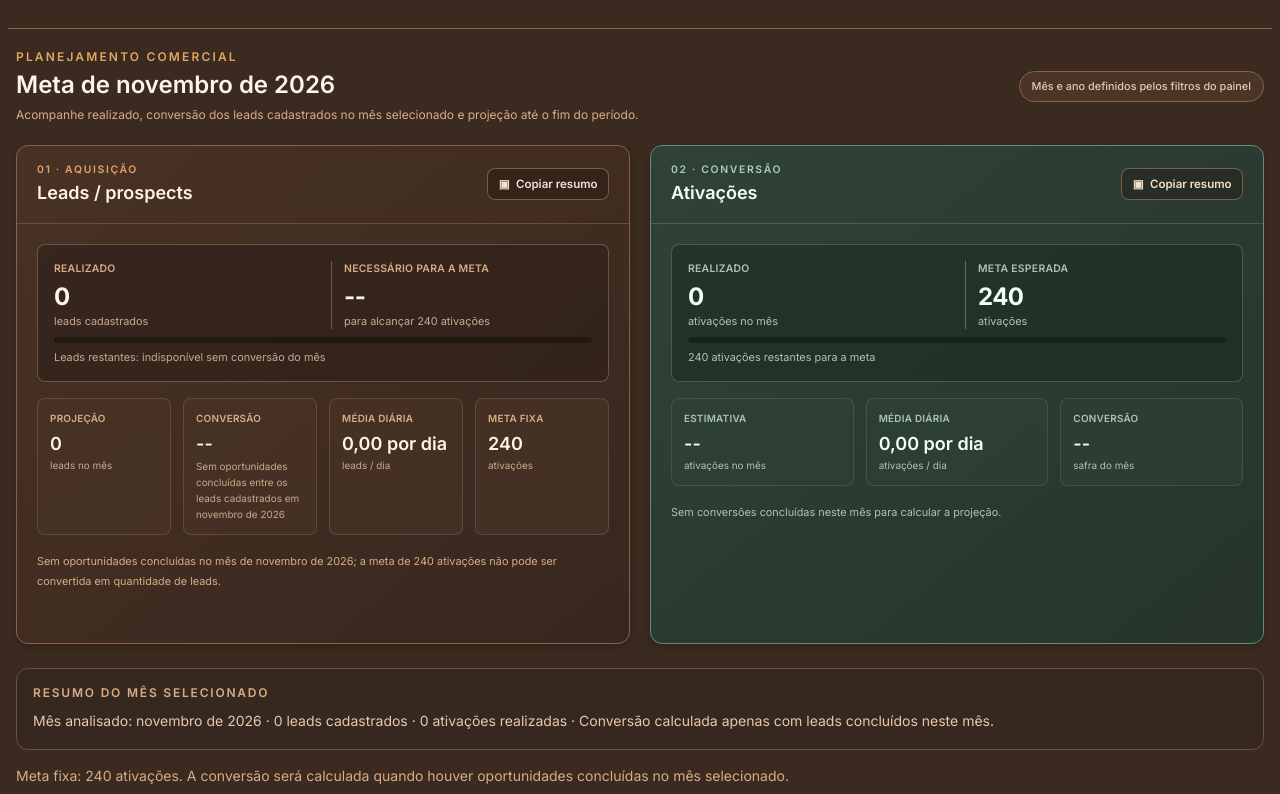
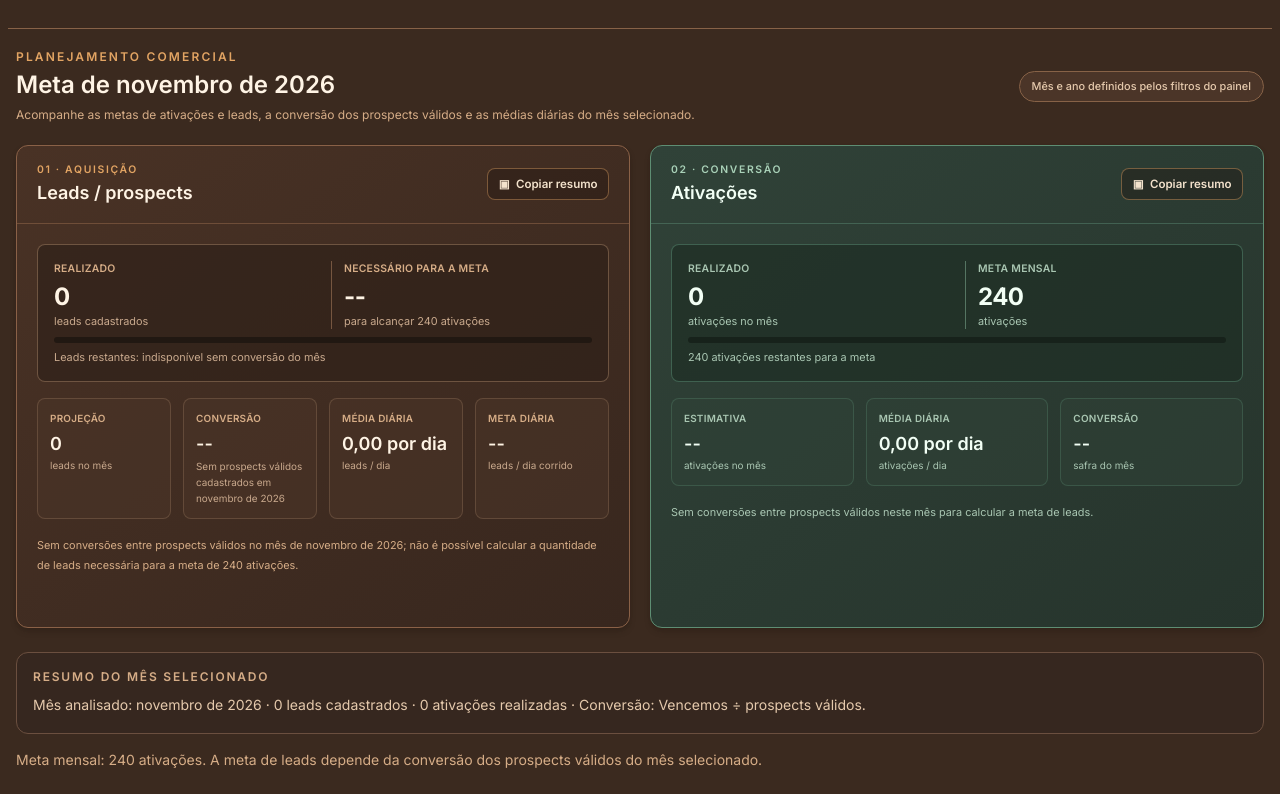
Before and after one commit to Geelpa/Controle-prospects-e-vendas, a plain HTML site: page index.html in a window 1280 px wide. Both pictures are taken after a click on the tab "Meta". Shown: the part 124-918 px from the top of the page. Drawn offline with nearby package versions, Linux system fonts and the light colour scheme.

Commit message:
meta fix

```diff
--- a/index.html
+++ b/index.html
@@ -818,6 +818,7 @@
                     <h2 id="totalProspects" class="text-3xl font-semibold mt-2">
                         0
                     </h2>
+                    <p id="validProspects" class="text-xs font-medium mt-1 text-[#c9a98d]">Prospects válidos: 0</p>
                     <p id="prospectsDailyAverage" class="text-xs font-medium mt-1 text-[#c9a98d]">-- por dia</p>
 
                 </div>
@@ -1094,7 +1095,7 @@
                     <p class="text-xs font-semibold uppercase tracking-[0.18em] text-[#e2a463]">Planejamento comercial</p>
                     <h2 id="goalMonthTitle" class="mt-1 text-2xl font-semibold text-[#fff4e5]">Meta do mês vigente</h2>
                     <p class="mt-1 max-w-3xl text-xs leading-5 text-[#d6ad87]">
-                        Acompanhe realizado, conversão dos leads cadastrados no mês selecionado e projeção até o fim do período.
+                        Acompanhe as metas de ativações e leads, a conversão dos prospects válidos e as médias diárias do mês selecionado.
                     </p>
                 </div>
                 <span class="rounded-full border border-[#876247] bg-[#4b3528] px-3 py-1.5 text-[0.68rem] font-medium text-[#e5c9ac]">
@@ -1124,7 +1125,7 @@
                                 <div class="border-l border-[#765640] pl-3">
                                     <p class="text-[0.65rem] font-semibold uppercase tracking-wide text-[#d6ad87]">Necessário para a meta</p>
                                     <p id="leadMonthlyTarget" class="mt-1 text-2xl font-bold tracking-tight text-[#fff4e5]">--</p>
-                                    <p class="text-[0.68rem] text-[#c9a98d]">para alcançar 240 ativações</p>
+                                    <p class="text-[0.68rem] text-[#c9a98d]">para alcançar <span id="leadActivationGoal">240</span> ativações</p>
                                 </div>
                             </div>
                             <div class="mt-2 h-1.5 overflow-hidden rounded-full bg-[#211812]" role="progressbar" aria-label="Progresso da meta de leads" aria-valuemin="0" aria-valuemax="100">
@@ -1149,9 +1150,9 @@
                                 <p class="text-[0.62rem] text-[#c9a98d]">leads / dia</p>
                             </div>
                             <div class="rounded-lg border border-[#d6ad87]/20 bg-[#4b3528]/55 p-3">
-                                <p class="text-[0.62rem] font-semibold uppercase tracking-wide text-[#d6ad87]">Meta fixa</p>
-                                <p class="mt-1 text-lg font-semibold text-[#fff4e5]">240</p>
-                                <p class="text-[0.62rem] text-[#c9a98d]">ativações</p>
+                                <p class="text-[0.62rem] font-semibold uppercase tracking-wide text-[#d6ad87]">Meta diária</p>
+                                <p id="leadDailyTarget" class="mt-1 text-lg font-semibold text-[#fff4e5]">--</p>
+                                <p class="text-[0.62rem] text-[#c9a98d]">leads / dia corrido</p>
                             </div>
                         </div>
                         <p id="leadGoalFormula" class="text-[0.68rem] leading-5 text-[#d6ad87]">Calculando...</p>
@@ -1178,7 +1179,7 @@
                                     <p class="text-[0.68rem] text-[#a9c6b2]">ativações no mês</p>
                                 </div>
                                 <div class="border-l border-[#557562] pl-3">
-                                    <p class="text-[0.65rem] font-semibold uppercase tracking-wide text-[#a9c6b2]">Meta esperada</p>
+                                    <p class="text-[0.65rem] font-semibold uppercase tracking-wide text-[#a9c6b2]">Meta mensal</p>
                                     <p id="activationMonthlyTarget" class="mt-1 text-2xl font-bold tracking-tight text-[#f2fff5]">--</p>
                                     <p class="text-[0.68rem] text-[#a9c6b2]">ativações</p>
                                 </div>
--- a/js/app.js
+++ b/js/app.js
@@ -96,6 +96,7 @@ function processData(prospectData, salesData) {
 
     // SEM VIABILIDADE: apenas status 'sem viabilidade'
     const noViability = currentDashboardMetrics.prospectStatusRows.noViability.length;
+    const validProspects = totalProspects - noViability;
 
     const contractStatusRows = salesData || [];
     const countContractCategory = category => contractStatusRows.filter(item =>
@@ -165,6 +166,7 @@ function processData(prospectData, salesData) {
     // --- BLOCO DE ATUALIZAÇÃO DOS CARDS NA TELA ---
     updateKPIs({
         total: totalProspects,
+        validProspects,
         prospectsDailyAverage,
         activationsDailyAverage,
         won,
@@ -538,16 +540,23 @@ function updateMonthlyGoal() {
             entry.date >= targetMonthStart &&
             entry.date <= observedThroughDate)
 
-    const acquisitionRows = monthLeads
-        .map(entry => entry.item)
-        .filter(item => !isOwnershipTransferChannel(item))
-    const conversionWins = getUniqueWonRows(acquisitionRows).length
-    const conversionLosses = acquisitionRows.filter(item =>
-        STATUS.lost.includes(normalize(item?.[COLUMN_MAP.status]))
-    ).length
-    const completedOpportunities = conversionWins + conversionLosses
-    const conversionRate = completedOpportunities > 0
-        ? conversionWins / completedOpportunities
+    const acquisitionRows = monthLeads.map(entry => entry.item)
+    const conversionWonRows = acquisitionRows.filter(item =>
+        isWon(item) || STATUS.won.includes(normalize(item?.[COLUMN_MAP.status]))
+    )
+    const conversionWonKeys = new Set(conversionWonRows.map(getWinDedupKey))
+    const eligibleLeadRows = acquisitionRows.filter(item => {
+        if (conversionWonKeys.has(getWinDedupKey(item))) return true
+
+        const status = normalize(item?.[COLUMN_MAP.status])
+        return !STATUS.noViability.includes(status) &&
+            !STATUS.inProgress.includes(status) &&
+            !["em andamento", "não iniciou", "nao iniciou"].includes(status)
+    })
+    const conversionWins = conversionWonRows.length
+    const eligibleProspects = eligibleLeadRows.length
+    const conversionRate = eligibleProspects > 0
+        ? conversionWins / eligibleProspects
         : 0
     const elapsedMonthDays = isTargetMonthFuture
         ? 0
@@ -568,6 +577,9 @@ function updateMonthlyGoal() {
     const leadTarget = conversionRate > 0
         ? Math.ceil(monthlyActivationGoal / conversionRate)
         : null
+    const leadDailyTarget = leadTarget === null
+        ? null
+        : leadTarget / targetMonthDays
     const estimatedActivations = leadTarget === null || projectedLeadCount === null
         ? null
         : projectedLeadCount * conversionRate
@@ -595,6 +607,7 @@ function updateMonthlyGoal() {
     }
 
     setText("activationMonthlyTarget", formatCount(monthlyActivationGoal))
+    setText("leadActivationGoal", formatCount(monthlyActivationGoal))
     setText("activationMonthActual", formatCount(monthActivationRows.length))
     setText("activationRemainingTarget", `${formatCount(remainingActivations)} ativações restantes para a meta`)
     setText("activationDailyAverage", activationDailyAverage === null
@@ -607,7 +620,7 @@ function updateMonthlyGoal() {
         ? `${(conversionRate * 100).toLocaleString("pt-BR", { maximumFractionDigits: 1 })}%`
         : "--")
     setText("activationGoalFormula", leadTarget === null
-        ? "Sem conversões concluídas neste mês para calcular a projeção."
+        ? "Sem conversões entre prospects válidos neste mês para calcular a meta de leads."
         : projectedLeadCount === null
             ? `Projeção indisponível para o mês futuro. Conversão do mês: ${(conversionRate * 100).toLocaleString("pt-BR", { maximumFractionDigits: 1 })}%.`
             : `${formatDailyAverage(projectedLeadCount / targetMonthDays)} leads/dia projetam ${formatCount(projectedLeadCount)} leads no mês; × ${(conversionRate * 100).toLocaleString("pt-BR", { maximumFractionDigits: 1 })}% de conversão = ${Math.round(estimatedActivations).toLocaleString("pt-BR")} ativações estimadas.`)
@@ -619,35 +632,40 @@ function updateMonthlyGoal() {
     setText("leadDailyAverage", leadDailyAverage === null
         ? "--"
         : `${formatDailyAverage(leadDailyAverage)} por dia`)
+    setText("leadDailyTarget", leadDailyTarget === null
+        ? "--"
+        : formatDailyAverage(leadDailyTarget))
     setText("leadEstimatedTarget", projectedLeadCount === null
         ? "--"
         : formatCount(projectedLeadCount))
     setText("leadGoalFormula", leadTarget === null
-        ? `Sem oportunidades concluídas no mês de ${targetLabel}; a meta de ${formatCount(monthlyActivationGoal)} ativações não pode ser convertida em quantidade de leads.`
-        : `${formatCount(monthlyActivationGoal)} ativações ÷ ${(conversionRate * 100).toLocaleString("pt-BR", { maximumFractionDigits: 1 })}% de conversão deste mês = ${formatCount(leadTarget)} leads no total.`)
+        ? `Sem conversões entre prospects válidos no mês de ${targetLabel}; não é possível calcular a quantidade de leads necessária para a meta de ${formatCount(monthlyActivationGoal)} ativações.`
+        : `${formatCount(monthlyActivationGoal)} ativações ÷ ${(conversionRate * 100).toLocaleString("pt-BR", { maximumFractionDigits: 1 })}% de conversão = ${formatCount(leadTarget)} leads no mês, ou ${formatDailyAverage(leadDailyTarget)} leads por dia corrido.`)
     setText("goalConversion", conversionRate > 0
         ? `${(conversionRate * 100).toLocaleString("pt-BR", { minimumFractionDigits: 1, maximumFractionDigits: 1 })}%`
         : "--")
-    setText("goalConversionDetail", completedOpportunities > 0
-        ? `${conversionWins} ativações ÷ ${completedOpportunities} oportunidades concluídas entre os leads cadastrados em ${formatMonth(targetDate)}`
-        : `Sem oportunidades concluídas entre os leads cadastrados em ${formatMonth(targetDate)}`)
+    setText("goalConversionDetail", eligibleProspects > 0
+        ? `${conversionWins} Vencemos ÷ ${eligibleProspects} prospects válidos cadastrados em ${formatMonth(targetDate)}`
+        : `Sem prospects válidos cadastrados em ${formatMonth(targetDate)}`)
     setText("goalHistoryPeriod", isTargetMonthFuture
         ? `Mês selecionado: ${targetLabel} · O período ainda não começou.`
-        : `Mês analisado: ${targetLabel} · ${formatCount(monthLeads.length)} leads cadastrados · ${formatCount(monthActivationRows.length)} ativações realizadas · Conversão calculada apenas com leads concluídos neste mês.`)
+        : `Mês analisado: ${targetLabel} · ${formatCount(monthLeads.length)} leads cadastrados · ${formatCount(monthActivationRows.length)} ativações realizadas · Conversão: Vencemos ÷ prospects válidos.`)
     setText("goalStatus", leadTarget === null
-        ? `Meta fixa: ${formatCount(monthlyActivationGoal)} ativações. A conversão será calculada quando houver oportunidades concluídas no mês selecionado.`
+        ? `Meta mensal: ${formatCount(monthlyActivationGoal)} ativações. A meta de leads depende da conversão dos prospects válidos do mês selecionado.`
         : `Projeção e conversão calculadas com os dados de ${targetLabel}; o realizado e os leads restantes refletem o andamento do próprio mês.`)
 
     latestGoalSummary = {
         leads: [
             `Meta de ${targetLabel} — Leads / prospects`,
             `Realizado: ${formatCount(monthLeads.length)} de ${leadTarget === null ? "meta não calculada" : `${formatCount(leadTarget)} necessários`} (${formatPercent(monthLeads.length, leadTarget)}).`,
+            `Meta diária: ${leadDailyTarget === null ? "indisponível" : `${formatDailyAverage(leadDailyTarget)} leads/dia corrido`}.`,
             `Projeção até o fim do mês: ${projectedLeadCount === null ? "indisponível" : formatCount(projectedLeadCount)} leads.`,
             `Conversão da safra: ${conversionRate > 0 ? `${(conversionRate * 100).toLocaleString("pt-BR", { maximumFractionDigits: 1 })}%` : "indisponível"}.`
         ].join("\n"),
         activations: [
             `Meta de ${targetLabel} — Ativações`,
             `Realizado: ${formatCount(monthActivationRows.length)} de ${formatCount(monthlyActivationGoal)} (${formatPercent(monthActivationRows.length, monthlyActivationGoal)}).`,
+            `Média realizada: ${activationDailyAverage === null ? "indisponível" : `${formatDailyAverage(activationDailyAverage)} ativações/dia`}.`,
             estimatedActivations === null
                 ? "Estimativa até o fim do mês: indisponível sem conversão calculada."
                 : `Estimativa até o fim do mês: ${formatCount(Math.round(estimatedActivations))} ativações.`
--- a/js/kpis.js
+++ b/js/kpis.js
@@ -1,5 +1,6 @@
 function updateKPIs({
     total,
+    validProspects,
     prospectsDailyAverage,
     activationsDailyAverage,
     won,
@@ -19,6 +20,8 @@ function updateKPIs({
 
     document.getElementById("totalProspects").innerText =
         total
+    document.getElementById("validProspects").innerText =
+        `Prospects válidos: ${validProspects}`
     document.getElementById("prospectsDailyAverage").innerText =
         formatDailyKpi(prospectsDailyAverage)
 
```
